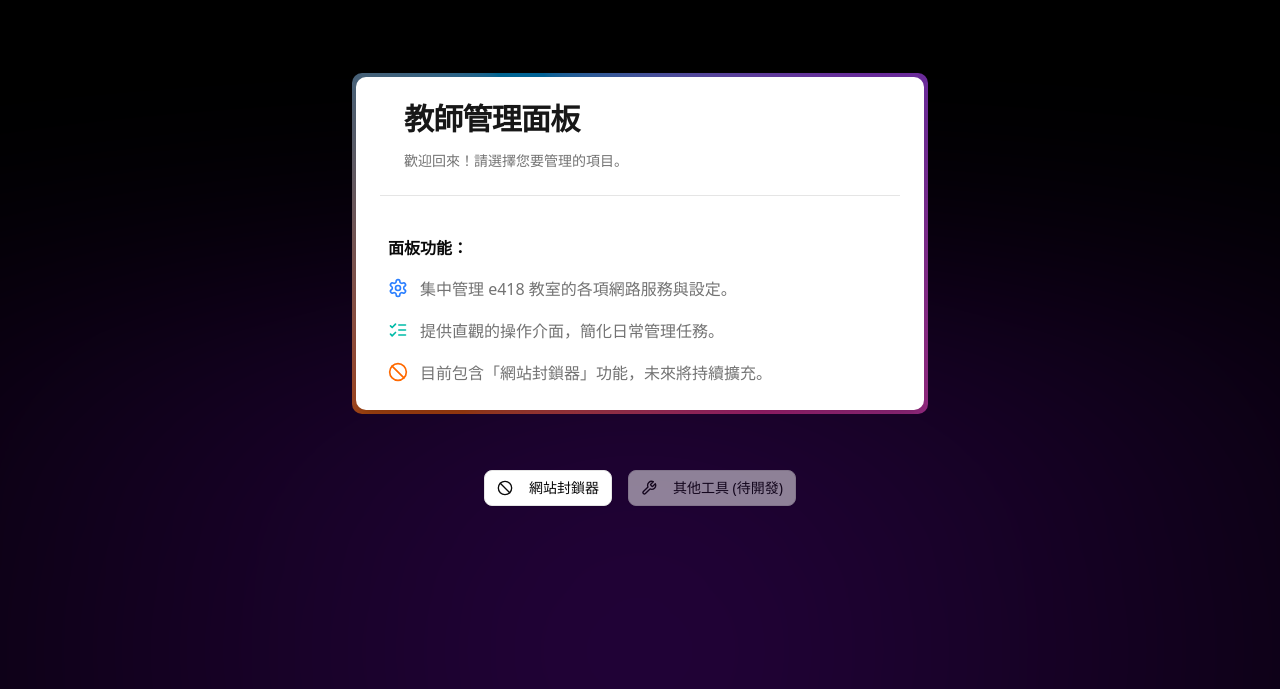
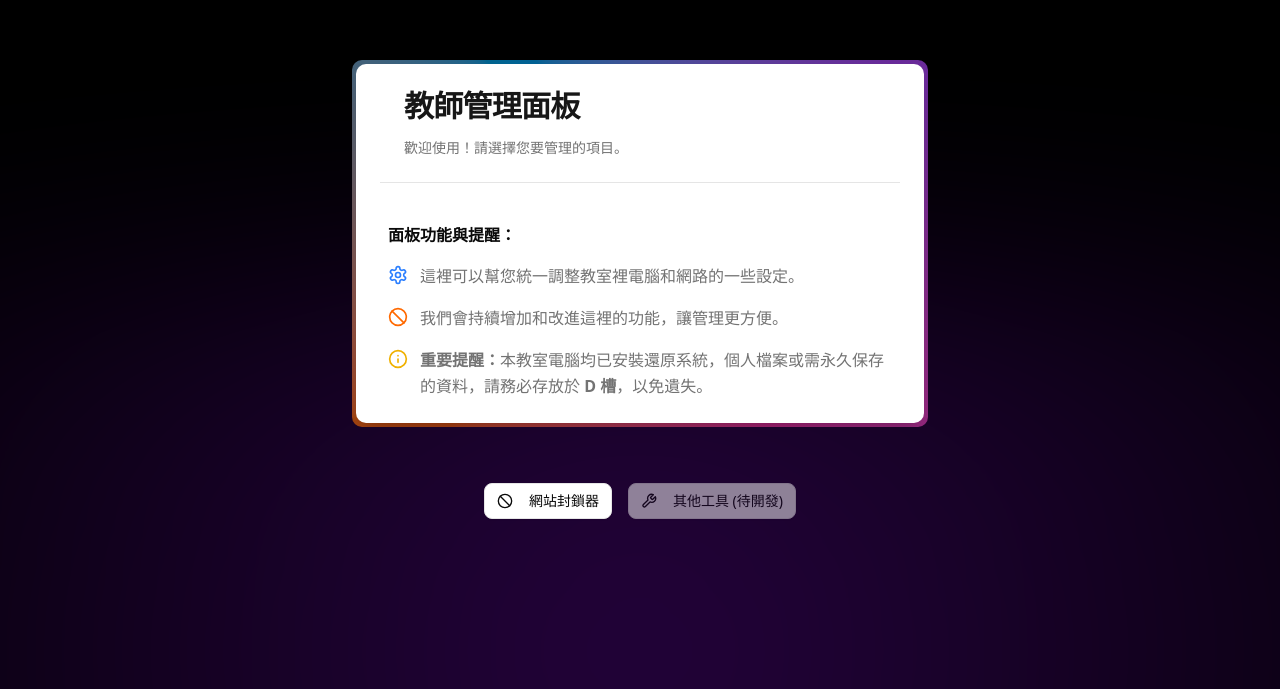
Before and after one commit to fileng87/e418-panal, a Next.js app: page /teacher in a window 1280 px wide. Shown: the part 111-800 px from the top of the page. Built offline with nearby package versions, Linux system fonts and the light colour scheme.

Commit message:
更新教室設備使用說明，強調恢復原狀的重要性；調整教師管理面板的描述與功能說明，增加使用者友好性與提醒。

```diff
--- a/src/app/page.tsx
+++ b/src/app/page.tsx
@@ -45,7 +45,7 @@ export default function HomePage() {
               <li className="flex items-start">
                 <Cable className="mr-3 mt-1 h-5 w-5 flex-shrink-0 text-orange-500 dark:text-orange-400" />
                 <span className="text-base leading-relaxed text-foreground">
-                  請勿隨意更動教室設備線路與設定。
+                  請勿隨意更動教室設備線路與設定；若有調整，離開前請務必恢復原狀。
                 </span>
               </li>
               <li className="flex items-start">
@@ -57,7 +57,7 @@ export default function HomePage() {
               <li className="flex items-start">
                 <PowerOff className="mr-3 mt-1 h-5 w-5 flex-shrink-0 text-red-500 dark:text-red-400" />
                 <span className="text-base leading-relaxed text-foreground">
-                  實驗完成後，請確實關閉儀器電源。
+                  使用完畢後，請確實關閉電腦設備。
                 </span>
               </li>
               <li className="flex items-start">
--- a/src/app/teacher/page.tsx
+++ b/src/app/teacher/page.tsx
@@ -10,7 +10,7 @@ import {
   CardTitle,
 } from '@/components/ui/card';
 import { motion } from 'framer-motion';
-import { Ban, ListChecks, Settings, Wrench } from 'lucide-react';
+import { Ban, Info, ListChecks, Settings, Wrench } from 'lucide-react';
 import Link from 'next/link';
 
 export default function TeacherHomePage() {
@@ -29,13 +29,13 @@ export default function TeacherHomePage() {
               教師管理面板
             </CardTitle>
             <CardDescription className="pt-1 text-muted-foreground">
-              歡迎回來！請選擇您要管理的項目。
+              歡迎使用！請選擇您要管理的項目。
             </CardDescription>
           </CardHeader>
           <CardContent className="px-2 pt-4">
             {/* 讓小標題更突出 */}
             <p className="text-base font-semibold mb-4 text-foreground">
-              面板功能：
+              面板功能與提醒：
             </p>
             <ul className="space-y-4">
               {' '}
@@ -46,19 +46,21 @@ export default function TeacherHomePage() {
                 <Settings className="mt-0.5 h-5 w-5 flex-shrink-0 text-blue-500 dark:text-blue-400" />
                 {/* 調整列表文字顏色 */}
                 <span className="text-base leading-relaxed text-muted-foreground">
-                  集中管理 e418 教室的各項網路服務與設定。
-                </span>
-              </li>
-              <li className="flex items-start gap-3">
-                <ListChecks className="mt-0.5 h-5 w-5 flex-shrink-0 text-teal-500 dark:text-teal-400" />
-                <span className="text-base leading-relaxed text-muted-foreground">
-                  提供直觀的操作介面，簡化日常管理任務。
+                  這裡可以幫您統一調整教室裡電腦和網路的一些設定。
                 </span>
               </li>
               <li className="flex items-start gap-3">
                 <Ban className="mt-0.5 h-5 w-5 flex-shrink-0 text-orange-500 dark:text-orange-400" />
                 <span className="text-base leading-relaxed text-muted-foreground">
-                  目前包含「網站封鎖器」功能，未來將持續擴充。
+                  我們會持續增加和改進這裡的功能，讓管理更方便。
+                </span>
+              </li>
+              <li className="flex items-start gap-3">
+                <Info className="mt-0.5 h-5 w-5 flex-shrink-0 text-yellow-500 dark:text-yellow-400" />
+                <span className="text-base leading-relaxed text-muted-foreground">
+                  <strong>重要提醒：</strong>
+                  本教室電腦均已安裝還原系統，個人檔案或需永久保存的資料，請務必存放於{' '}
+                  <strong>D 槽</strong>，以免遺失。
                 </span>
               </li>
             </ul>
```
